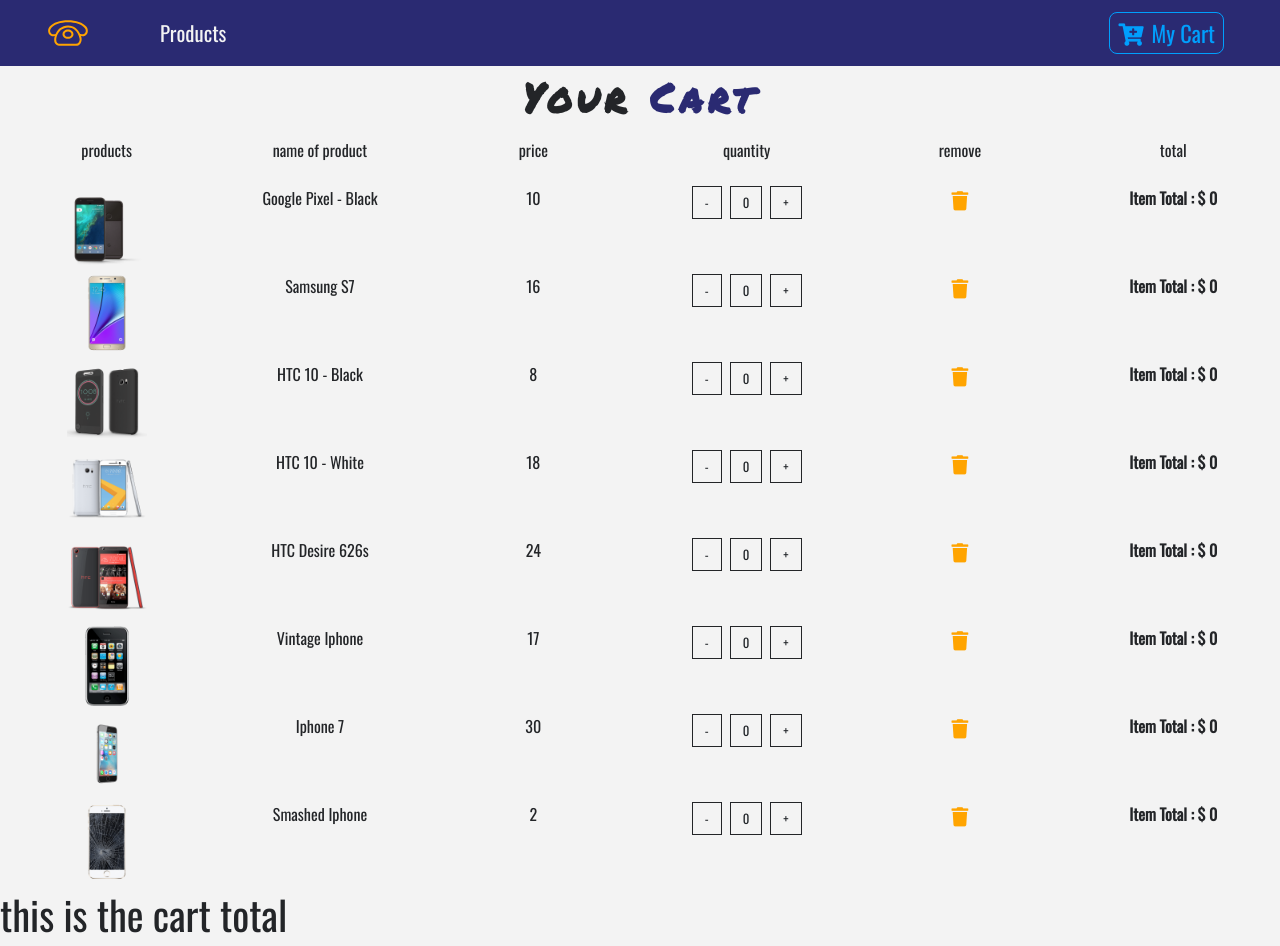
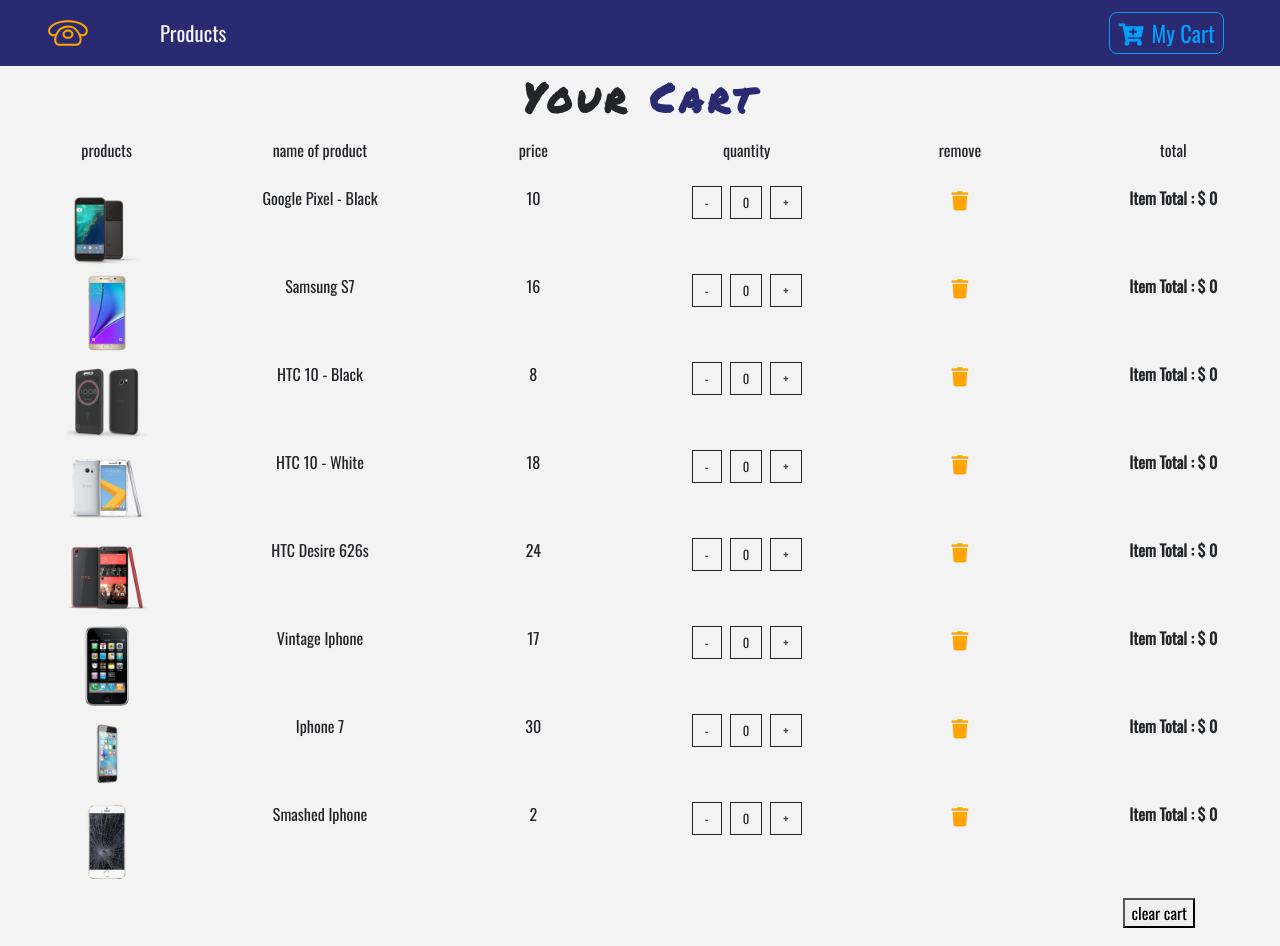
Before and after one commit to charinda04/EcommerceReact, a React (Create React App) app: page /cart in a window 1280 px wide. Built offline with nearby package versions, Linux system fonts and the light colour scheme.

Commit message:
WIP: cart total

```diff
--- a/src/components/cart/CartTotal.js
+++ b/src/components/cart/CartTotal.js
@@ -1,9 +1,19 @@
 import React from "react";
+import { Link } from "react-router-dom";
 
-export default function CartTotal() {
+export default function CartTotal({ value }) {
+  const { cartSubtotal, cartTax, cartTotal, clearCart } = value;
   return (
-    <div>
-      <h1>this is the cart total</h1>
-    </div>
+    <React.Fragment>
+      <div className="container">
+        <div className="row">
+          <div className="col-10 mt-2 ml-sm-5 ml-md-auto col-sm-8 text-capitalize text-right">
+            <Link to="/">
+              <button>clear cart</button>
+            </Link>
+          </div>
+        </div>
+      </div>
+    </React.Fragment>
   );
 }
```
